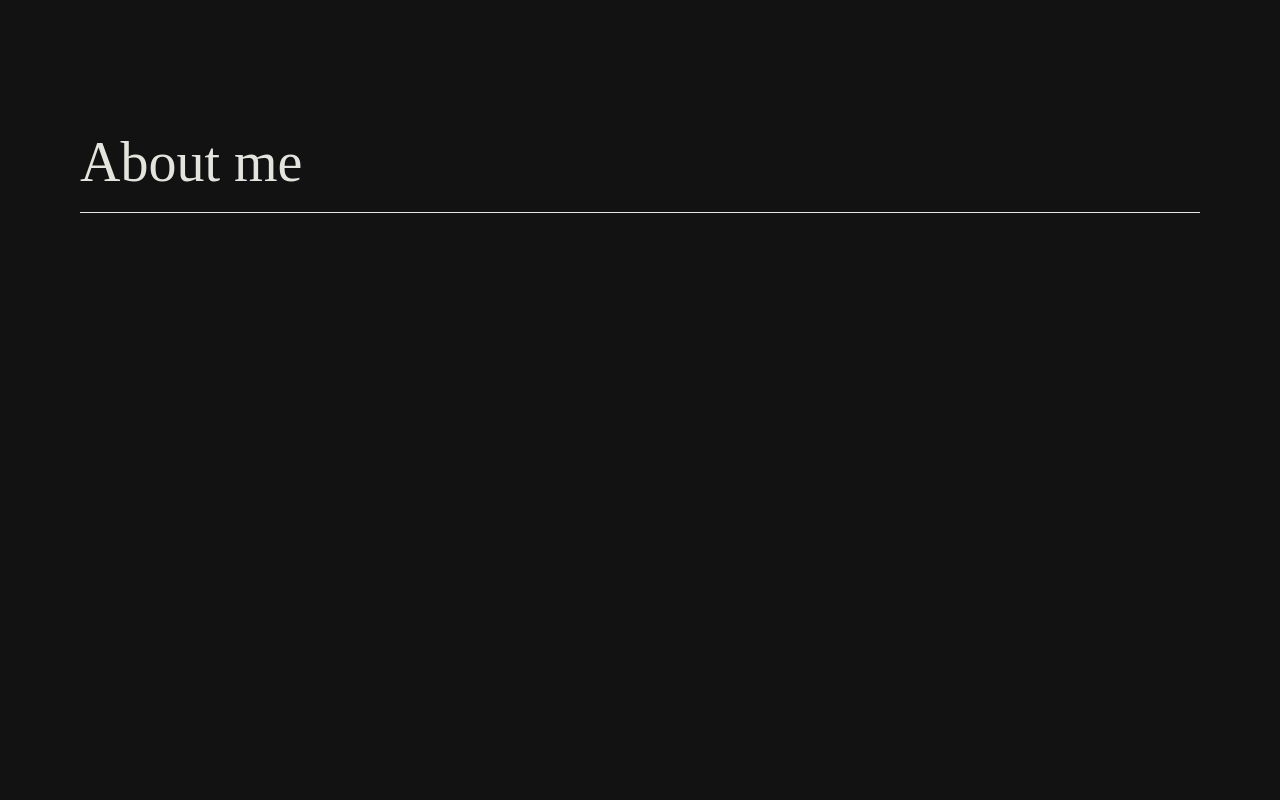
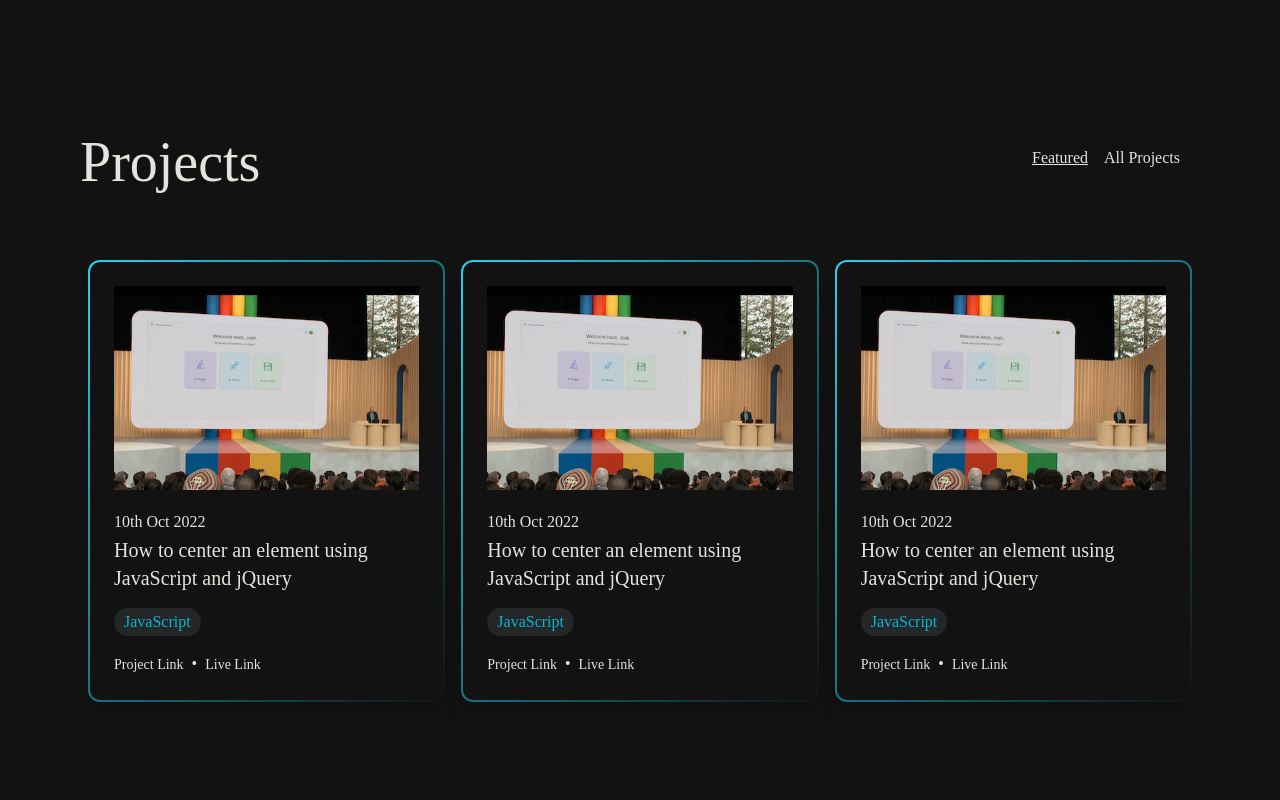
Before and after one commit to Kcounts93/my-portfolio, a React (Create React App) app: page / in a window 1280 px wide. Shown: the part 760-1560 px from the top of the page. Before the commit the page ends 1400 px from the top, so only its background shows below. Built offline with nearby package versions, Linux system fonts and the light colour scheme; some icons are missing.

Commit message:
Project component and cards

```diff
--- a/src/App.js
+++ b/src/App.js
@@ -3,15 +3,17 @@ import Navbar from "./components/Navbar";
 import About from "./components/About";
 import Skills from "./components/Skills";
 import Experience from "./components/Experience";
+import Projects from "./components/Projects";
 
 function App() {
   return (
     <div className="flex flex-col">
       <Navbar />
       <Hero />
+      <Projects />
+      <Skills />
       <About />
       <Experience />
-      <Skills />
     </div>
   );
 }
--- a/src/components/About.jsx
+++ b/src/components/About.jsx
@@ -1,14 +1,12 @@
 import React from "react";
-import me from "../assets/me.png";
 
 const About = () => {
   return (
     <div name="about" className="w-full px-5 lg:px-20 mt-20 mb-20 flex-row">
       <div className="text-heading-section mb-10">
         <h2 className="text-putty sm:text-[2.2rem] md:text-[3.5rem] mb-2 font-light">
-          About me
+          About
         </h2>
-        <hr />
       </div>
     </div>
   );
--- a/src/components/Hero.jsx
+++ b/src/components/Hero.jsx
@@ -18,7 +18,7 @@ const Hero = () => {
           <h6 className="text-2xl mb-2 font-light">
             Hello, my name is Kayla Counts
           </h6>
-          <h1 className="text-3xl sm:text-3xl md:text-5xl font-light">
+          <h1 className="text-xl sm:text-2xl md:text-5xl leading-normal font-light">
             I specialize in crafting visually captivating, responsive web
             applications, bringing four years of design and development
             expertise to everything I do.
@@ -29,11 +29,13 @@ const Hero = () => {
           target="_blank"
           rel="noopener noreferrer"
         >
-          <button className="flex items-center mt-5 px-5 py-3 border border-putty bg-putty text-charcoal font-bold hover:bg-charcoal hover duration-300">
-            Contact me
-            <span className="duration-300">
-              <FaArrowRight className="ml-2" />
-            </span>
+          <button className="flex items-center mt-5 p-0.5 rounded bg-gradient-to-br from-cyan-400 via-blue-500 to-blue-800 transition">
+            <div class="rounded bg-darkgrey px-5 py-3 flex items-center">
+              Contact me
+              <span className="duration-300">
+                <FaArrowRight className="ml-2" />
+              </span>
+            </div>
           </button>
         </a>
       </div>
--- a/src/components/Navbar.jsx
+++ b/src/components/Navbar.jsx
@@ -131,7 +131,7 @@ const Navbar = () => {
         )}
       </AnimatePresence>
       <ul className="hidden md:flex">
-        <li className="text-xl transition-transform hover:-translate-y-1 hover:scale-110 hover:text-blue duration-300">
+        <li className="text-xl transition-transform hover:-translate-y-1 hover:scale-110 hover:bg-gradient-to-br hover:from-cyan-400 hover:to-blue-800 hover:bg-clip-text hover:text-transparent duration-300">
           Home
         </li>
         <li className="text-xl transition-transform hover:-translate-y-1 hover:scale-110 hover:text-blue duration-300">
--- /dev/null
+++ b/src/components/Projects.jsx
@@ -0,0 +1,199 @@
+import React, { useState, useEffect } from "react";
+import Project1 from "../assets/project_1.jpeg";
+
+const Projects = () => {
+  const [selectedProject, setSelectedProject] = useState(null);
+  const [projects, setProjects] = useState([
+    {
+      id: 1,
+      title: "How to center an element using JavaScript and jQuery",
+      subtitle: "Snippet",
+      date: "10th Oct 2022",
+      categories: ["JavaScript"],
+      image: Project1,
+      projectLink: "https://example.com/project-link",
+      liveLink: "https://example.com/live-link",
+      featured: true, // Featured project
+    },
+    {
+      id: 2,
+      title: "How to center an element using JavaScript and jQuery",
+      subtitle: "Snippet",
+      date: "10th Oct 2022",
+      categories: ["JavaScript"],
+      image: Project1,
+      projectLink: "https://example.com/project-link",
+      liveLink: "https://example.com/live-link",
+      featured: true, // Featured project
+    },
+    {
+      id: 3,
+      title: "How to center an element using JavaScript and jQuery",
+      subtitle: "Snippet",
+      date: "10th Oct 2022",
+      categories: ["JavaScript"],
+      image: Project1,
+      projectLink: "https://example.com/project-link",
+      liveLink: "https://example.com/live-link",
+      featured: true, // Featured project
+    },
+    {
+      id: 4,
+      title: "How to center an element using JavaScript and jQuery",
+      subtitle: "Snippet",
+      date: "10th Oct 2022",
+      categories: ["JavaScript"],
+      image: Project1,
+      projectLink: "https://example.com/project-link",
+      liveLink: "https://example.com/live-link",
+      featured: false, // Featured project
+    },
+    // Add more project objects here as needed
+  ]);
+
+  const featuredProjects = projects.filter((project) => project.featured);
+  const allProjects = projects;
+  const [activeTab, setActiveTab] = useState("featured");
+  const [fadeAllProjects, setFadeAllProjects] = useState(false);
+
+  useEffect(() => {
+    setFadeAllProjects(false);
+    setTimeout(() => {
+      setFadeAllProjects(true);
+    }, 100);
+  }, [activeTab]);
+
+  const projectsToShow =
+    activeTab === "featured" ? featuredProjects : allProjects;
+
+  return (
+    <div name="project" className="w-full px-5 lg:px-20 mt-20 mb-20 flex-row">
+      <div className="flex justify-between text-heading-section mb-10">
+        <h2 className="sm:text-[2.2rem] md:text-[3.5rem] mb-2 font-light">
+          Projects
+        </h2>
+        <div className="flex justify-end mb-4 mx-5">
+          <button
+            onClick={() => setActiveTab("featured")}
+            className={`mr-4 tab-button ${
+              activeTab === "featured" ? "active underline" : ""
+            }`}
+          >
+            Featured
+          </button>
+          <button
+            onClick={() => setActiveTab("all")}
+            className={`tab-button ${
+              activeTab === "all" ? "active underline" : ""
+            }`}
+          >
+            All Projects
+          </button>
+        </div>
+      </div>
+      <div
+        className={`flex flex-wrap project-list ${
+          fadeAllProjects ? "fade-in" : ""
+        }`}
+      >
+        {projectsToShow.map((project) => (
+          <div
+            key={project.id}
+            onClick={() => setSelectedProject(project)}
+            className="w-full sm:w-1/2 lg:w-1/3 p-2"
+          >
+            {/* Project card content */}
+            <div className="rounded-xl bg-gradient-to-br from-cyan-400 to-blue-800 p-0.5 shadow-xl transition">
+              {/* Project details */}
+              <div className="flex-col justify-center align-middle rounded-[10px] bg-darkgrey p-4 sm:p-6">
+                <img className="mb-5" src={project.image} alt={project.title} />
+                <time className="text-md">{project.date}</time>
+                <h3 className="mt-0.5 text-xl font-medium">{project.title}</h3>
+                <div className="mt-4 flex flex-wrap gap-1">
+                  {project.categories.map((category, index) => (
+                    <span
+                      key={index}
+                      className="whitespace-nowrap rounded-full bg-charcoal px-2.5 py-0.5 text-s text-cyan-500"
+                    >
+                      {category}
+                    </span>
+                  ))}
+                </div>
+                <div className="mt-4">
+                  <a
+                    href={project.projectLink}
+                    className="text-blue-500 text-sm hover:underline"
+                    target="_blank"
+                    rel="noopener noreferrer"
+                  >
+                    Project Link
+                  </a>
+                  <span className="mx-2">•</span>
+                  <a
+                    href={project.liveLink}
+                    className="text-blue-500 text-sm hover:underline"
+                    target="_blank"
+                    rel="noopener noreferrer"
+                  >
+                    Live Link
+                  </a>
+                </div>
+              </div>
+            </div>
+          </div>
+        ))}
+      </div>
+      {selectedProject && (
+        <div className="selected-project">
+          {/* Project details */}
+          <div className="rounded-[10px] bg-darkgrey p-4 sm:p-6">
+            <img src={selectedProject.image} alt={selectedProject.title} />
+            <time className="block text-xs">{selectedProject.date}</time>
+            <a href={selectedProject.projectLink} target="_blank">
+              <h3 className="mt-0.5 text-lg font-medium">
+                {selectedProject.title}
+              </h3>
+            </a>
+            <div className="mt-4 flex flex-wrap gap-1">
+              {selectedProject.categories.map((category, index) => (
+                <span
+                  key={index}
+                  className="whitespace-nowrap rounded-full bg-purple-100 px-2.5 py-0.5 text-xs text-purple-600"
+                >
+                  {category}
+                </span>
+              ))}
+            </div>
+            <div className="mt-4">
+              <a
+                href={selectedProject.projectLink}
+                className="text-blue-500 text-sm hover:underline"
+                target="_blank"
+                rel="noopener noreferrer"
+              >
+                Project Link
+              </a>
+              <span className="mx-2">•</span>
+              <a
+                href={selectedProject.liveLink}
+                className="text-blue-500 text-sm hover:underline"
+                target="_blank"
+                rel="noopener noreferrer"
+              >
+                Live Link
+              </a>
+            </div>
+          </div>
+          <button
+            onClick={() => setSelectedProject(null)}
+            className="close-button"
+          >
+            Close
+          </button>
+        </div>
+      )}
+    </div>
+  );
+};
+
+export default Projects;
--- a/src/index.css
+++ b/src/index.css
@@ -3,6 +3,7 @@
 @tailwind utilities;
 
 @import url('https://fonts.googleapis.com/css2?family=Montserrat:ital,wght@0,300;0,400;0,600;0,700;0,800;1,900&family=Raleway:wght@300;400;600;700;900&display=swap');
+
 
 @layer base {
     body {
@@ -18,6 +19,21 @@
     }
 }
 
+@layer utilities {
+    .animate-fadeIn {
+      animation: fadeIn 1s;
+    }
+  }
+
+  @keyframes fade-In {
+    from {
+      opacity: 0;
+    }
+    to {
+      opacity: 1;
+    }
+  }
+
 .image_wrapper {
     margin: 0px 5rem;
   }
```
Also changed, not shown: src/assets/project_1.jpeg (added), src/components/index.txt (added).
